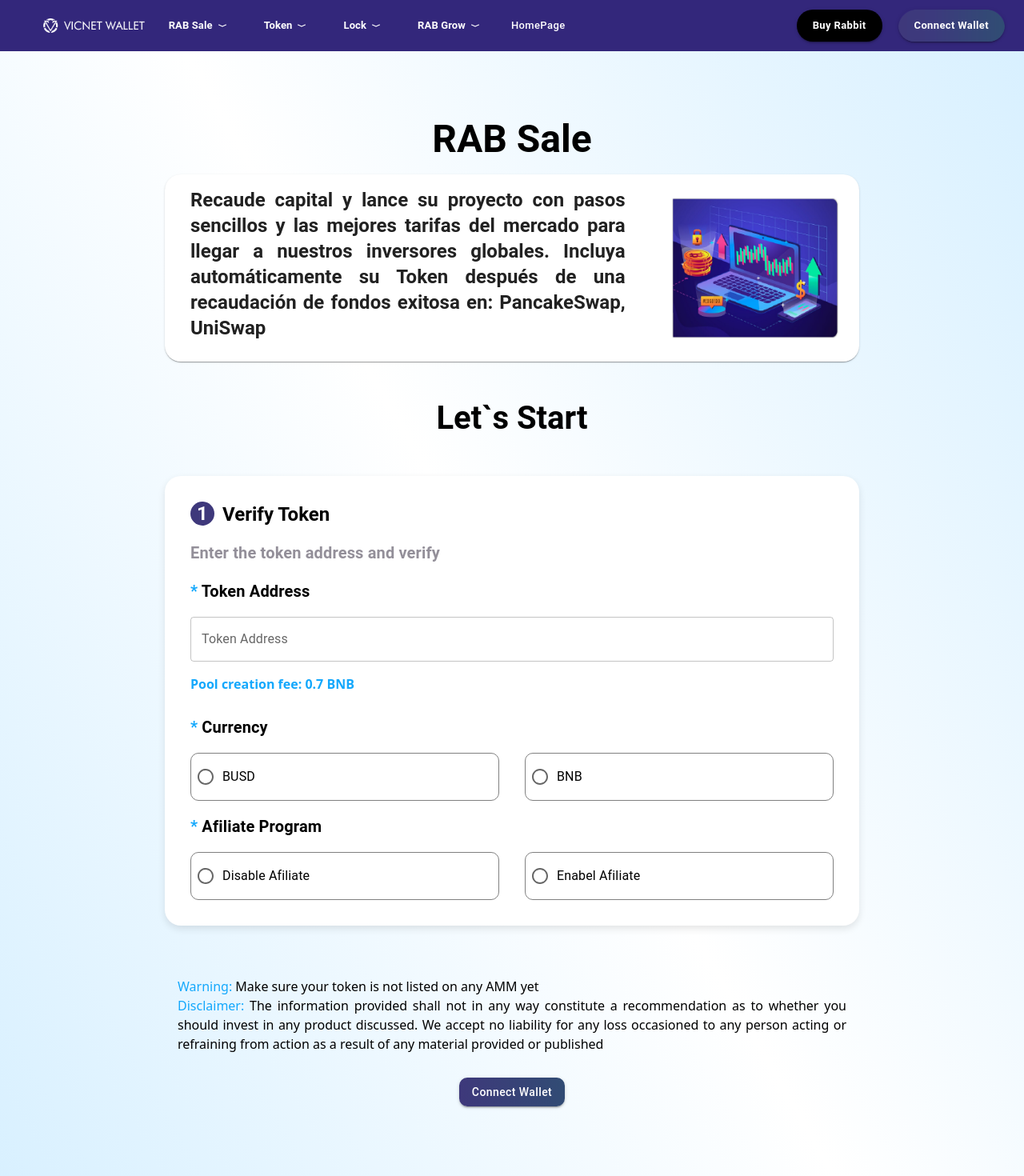
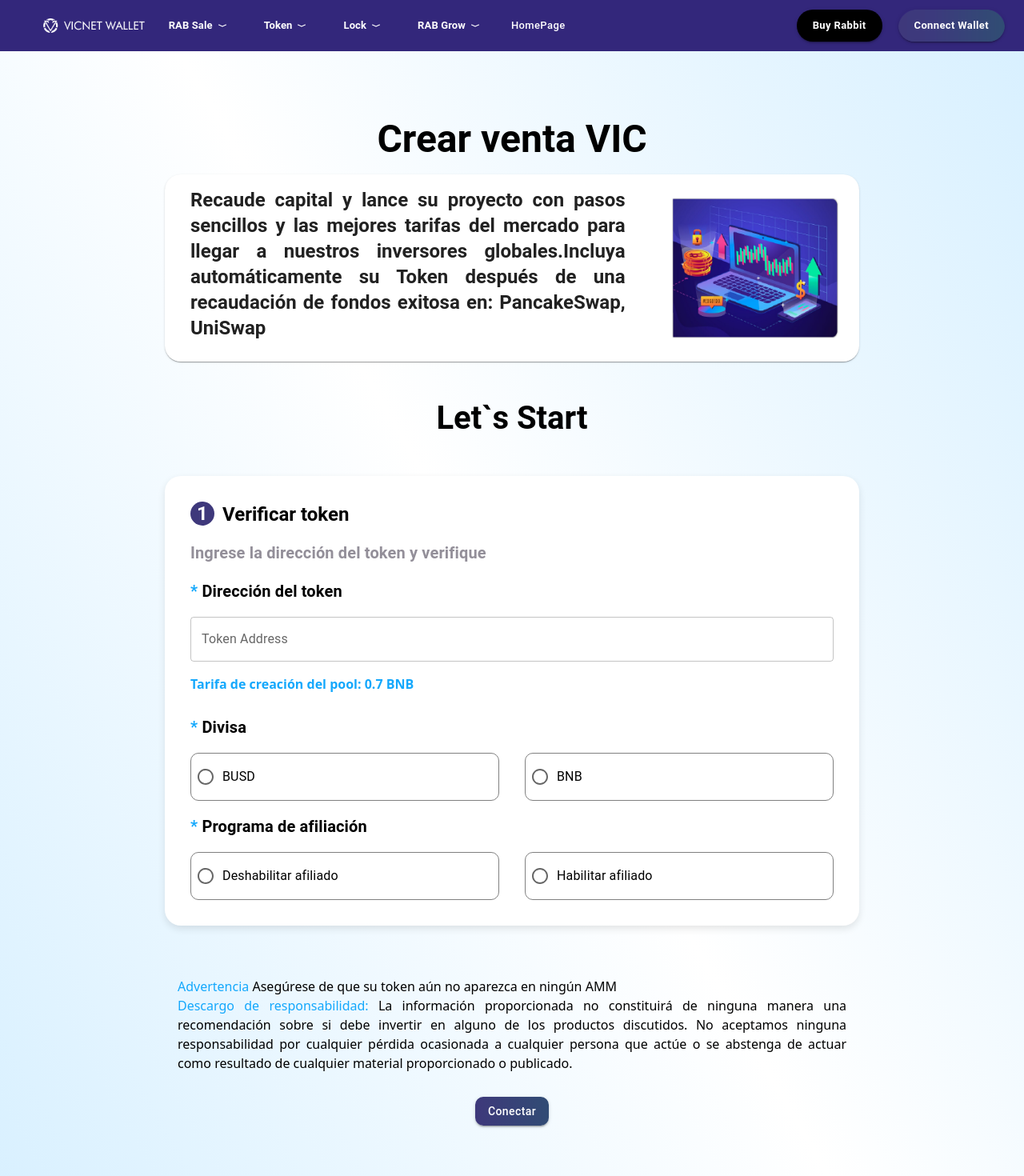
Before and after one commit to AgiletechDev/HomeWallet, a React (Vite) app: page /launchpad/createsale in a window 1280 px wide. Shown: the top 1470 px of the page at 80% size. Built offline with nearby package versions, Linux system fonts and the light colour scheme.

Commit message:
add translate RabSale

```diff
--- a/i18n/español/es.json
+++ b/i18n/español/es.json
@@ -167,6 +167,8 @@
     "FORM_VERIFY_HELPERTEXT": "Tarifa de creación del pool: ",
     "FORM_VERIFY_CURRENCY": "Divisa",
     "FORM_VERIFY_AFILIATE": "Programa de afiliación",
+    "FORM_VERIFY_DISABLE": "Deshabilitar afiliado",
+    "FORM_VERIFY_ENABLE": "Habilitar afiliado",
 
     "ADVERTENCIA": "Advertencia",
     "ADVERTENCIA_DESCRIPTION": "Asegúrese de que su token aún no aparezca en ningún AMM",
@@ -185,7 +187,9 @@
     "FORM_TOKEN_TITLE4": "Bloquear hasta (hora UTC)",
     "FORM_TOKEN_CHECK": "¿Usando derechos adquiridos?",
     "FORM_TOKEN_TEXTFIELDDATE": "Seleccionar fecha",
-    "TOKEN_ALERT": "Excluya la dirección de bloqueo 0x79554D14Ac42F42177509B5e55E2614B2415C118 de las tarifas, recompensas y monto máximo de transmisión para comenzar a bloquear tokens. No admitimos tokens de rebase"
+    "TOKEN_ALERT": "Excluya la dirección de bloqueo 0x79554D14Ac42F42177509B5e55E2614B2415C118 de las tarifas, recompensas y monto máximo de transmisión para comenzar a bloquear tokens. No admitimos tokens de rebase",
 
+    "CREATE_SALE_TITLE": "Crear venta VIC",
+    "CREATE_SALE_DESCRIPTION": "Recaude capital y lance su proyecto con pasos sencillos y las mejores tarifas del mercado para llegar a nuestros inversores globales.Incluya automáticamente su Token después de una recaudación de fondos exitosa en: PancakeSwap, UniSwap"
 
 }
--- a/i18n/ingles/en.json
+++ b/i18n/ingles/en.json
@@ -167,6 +167,8 @@
     "FORM_VERIFY_HELPERTEXT": "Pool creation fee: ",
     "FORM_VERIFY_CURRENCY": "Currency",
     "FORM_VERIFY_AFILIATE": "Afiliate Program",
+    "FORM_VERIFY_DISABLE": "Disable Afiliate",
+    "FORM_VERIFY_ENABLE": "Enable Afiliate",
 
     "ADVERTENCIA": "Warning",
     "ADVERTENCIA_DESCRIPTION": "Make sure your token is not listed on any AMM yet",
@@ -185,7 +187,10 @@
     "FORM_TOKEN_TITLE4": "Lock until (UTC time)",
     "FORM_TOKEN_CHECK": "Using Vesting?",
     "FORM_TOKEN_TEXTFIELDDATE": "Select Date",
-    "TOKEN_ALERT": "Please exclude lockup address 0x7955....5C11B from fees, rewards, max tx amount to start locking tokens. We don't support rebase tokens"
+    "TOKEN_ALERT": "Please exclude lockup address 0x7955....5C11B from fees, rewards, max tx amount to start locking tokens. We don't support rebase tokens",
+
+    "CREATE_SALE_TITLE": "Create Sale VIC",
+    "CREATE_SALE_DESCRIPTION": "Raise capital and launch your project with easy steps and the best rates on the market to reach our global investors. Automatically list your Token after a successful fundraising on: PancakeSwap, UniSwap"
 
 
 
--- a/src/views/launchpad/RabSaleView.jsx
+++ b/src/views/launchpad/RabSaleView.jsx
@@ -13,17 +13,21 @@ import FormControlLabel from '@mui/material/FormControlLabel'
 import FormControl from '@mui/material/FormControl'
 
 import image11 from '../../assets/images/launchpad/cuadro imagen der3.png'
+import { useTranslation } from 'react-i18next'
 
 export const RabSaleView = () => {
   const theme = useTheme()
   const isMobile = useMediaQuery(theme.breakpoints.down('sm'))
+
+  const { t } = useTranslation();
+
   return (
     <Box sx={{ width: isMobile ? '100%' : '900px', padding: '1em', mt: '5em' }}>
       <Box
         sx={{ display: 'flex', flexDirection: 'column', alignItems: 'center' }}
       >
         <Typography textAlign="center" variant="h3" fontWeight="bold">
-          RAB Sale
+          {t("CREATE_SALE_TITLE")}
         </Typography>
         <Box sx={{ display: 'flex', flexDirection: 'column', gap: '3em' }}>
           <Card
@@ -52,10 +56,7 @@ export const RabSaleView = () => {
                   textAlign: isMobile ? 'center' : 'justify',
                 }}
               >
-                Recaude capital y lance su proyecto con pasos sencillos y las
-                mejores tarifas del mercado para llegar a nuestros inversores
-                globales. Incluya automáticamente su Token después de una
-                recaudación de fondos exitosa en: PancakeSwap, UniSwap
+                {t("CREATE_SALE_DESCRIPTION")}
               </Typography>
             </Box>
 
@@ -107,7 +108,7 @@ export const RabSaleView = () => {
                 1
               </Typography>
               <Typography textAlign="left" variant="h5" fontWeight="bold">
-                Verify Token
+                {t("FORM_VERIFY_TITLE")}
               </Typography>
             </Box>
             <Typography
@@ -116,10 +117,10 @@ export const RabSaleView = () => {
               fontWeight="600"
               color="#938f99"
             >
-              Enter the token address and verify
+              {t("FORM_VERIFY_TEXT")}
             </Typography>
             <Typography textAlign="left" variant="h6" fontWeight="600">
-              <span style={{ color: '#14A8FC' }}>*</span> Token Address
+              <span style={{ color: '#14A8FC' }}>*</span> {t("FORM_VERIFY_ADDRESS")}
             </Typography>
             <TextField
               label="Token Address"
@@ -132,7 +133,7 @@ export const RabSaleView = () => {
               fontWeight="600"
               color="#14A8FC"
             >
-              Pool creation fee: 0.7 BNB
+              {t("FORM_VERIFY_HELPERTEXT")} 0.7 BNB
             </Typography>
             <Typography
               textAlign="left"
@@ -140,7 +141,7 @@ export const RabSaleView = () => {
               fontWeight="bold"
               mt="0.5em"
             >
-              <span style={{ color: '#14A8FC' }}>*</span> Currency
+              <span style={{ color: '#14A8FC' }}>*</span> {t("FORM_VERIFY_CURRENCY")}
             </Typography>
 
             <FormControl>
@@ -192,7 +193,7 @@ export const RabSaleView = () => {
             </FormControl>
 
             <Typography textAlign="left" variant="h6" fontWeight="bold">
-              <span style={{ color: '#14A8FC' }}>*</span> Afiliate Program
+              <span style={{ color: '#14A8FC' }}>*</span> {t("FORM_VERIFY_AFILIATE")}
             </Typography>
             <FormControl>
               <RadioGroup
@@ -220,7 +221,7 @@ export const RabSaleView = () => {
                     <FormControlLabel
                       value="Disable Afiliate"
                       control={<Radio />}
-                      label="Disable Afiliate"
+                      label={t("FORM_VERIFY_DISABLE")}
                     />
                   </Box>
                   <Box
@@ -235,7 +236,7 @@ export const RabSaleView = () => {
                     <FormControlLabel
                       value="Enable Afiliate"
                       control={<Radio />}
-                      label="Enabel Afiliate"
+                      label={t("FORM_VERIFY_ENABLE")}
                     />
                   </Box>
                 </Box>
@@ -254,14 +255,10 @@ export const RabSaleView = () => {
             }}
           >
             <Typography textAlign="justify" variant="p">
-              <span style={{ color: '#14A8FC' }}>Warning: </span>Make sure your
-              token is not listed on any AMM yet <br />
-              <span style={{ color: '#14A8FC' }}>Disclaimer: </span>The
-              information provided shall not in any way constitute a
-              recommendation as to whether you should invest in any product
-              discussed. We accept no liability for any loss occasioned to any
-              person acting or refraining from action as a result of any
-              material provided or published
+              <span style={{ color: '#14A8FC' }}>{t("ADVERTENCIA")} </span>
+              {t("ADVERTENCIA_DESCRIPTION")} <br />
+              <span style={{ color: '#14A8FC' }}>{t("LAUNCHPAD_DISCLAIMER")} </span>
+              {t("LAUNCHPAD_DISCLAIMER_TEXT")}
             </Typography>
             <Button
               variant="contained"
@@ -273,7 +270,7 @@ export const RabSaleView = () => {
                 'linear-gradient(83deg, rgba(62,56,123,1) 0%, rgba(49,76,116,1) 100%)',
               }}
             >
-              Connect Wallet
+              {t("LAUNCHPAD_SECTION2_BUTTON1")}
             </Button>
           </Box>
         </Box>
```
